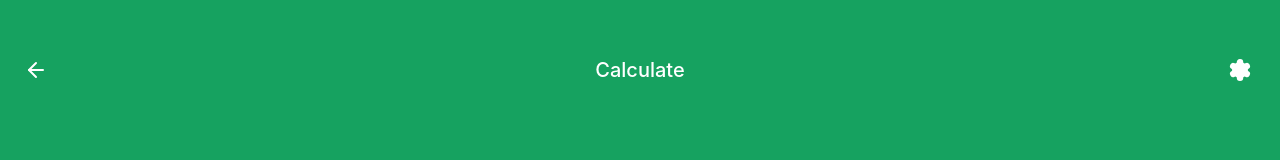
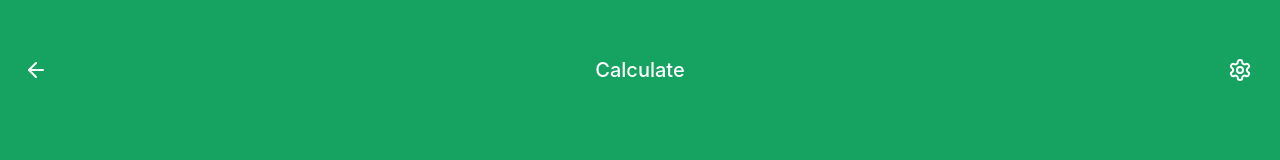
Before and after one commit to OmarAshry1/balance-smart-calc-view, a React (Vite) app: page / in a window 1280 px wide. Both pictures are taken after a click on the button "Open Calculator". Shown: the top 160 px of the page. Built offline with nearby package versions, Linux system fonts and the light colour scheme; a web font is replaced by a local one.

Commit message:
Gear icon

```diff
--- a/src/components/Calculator.tsx
+++ b/src/components/Calculator.tsx
@@ -204,7 +204,7 @@ const Calculator: React.FC<CalculatorProps> = ({ balance = 24757.22 }) => {
           className="p-2 relative"
           onClick={() => setShowColorPicker(!showColorPicker)}
         >
-          <Settings className="w-6 h-6 text-white fill-white" />
+          <Settings className="w-6 h-6 text-white" />
         </button>
       </div>
 
```
